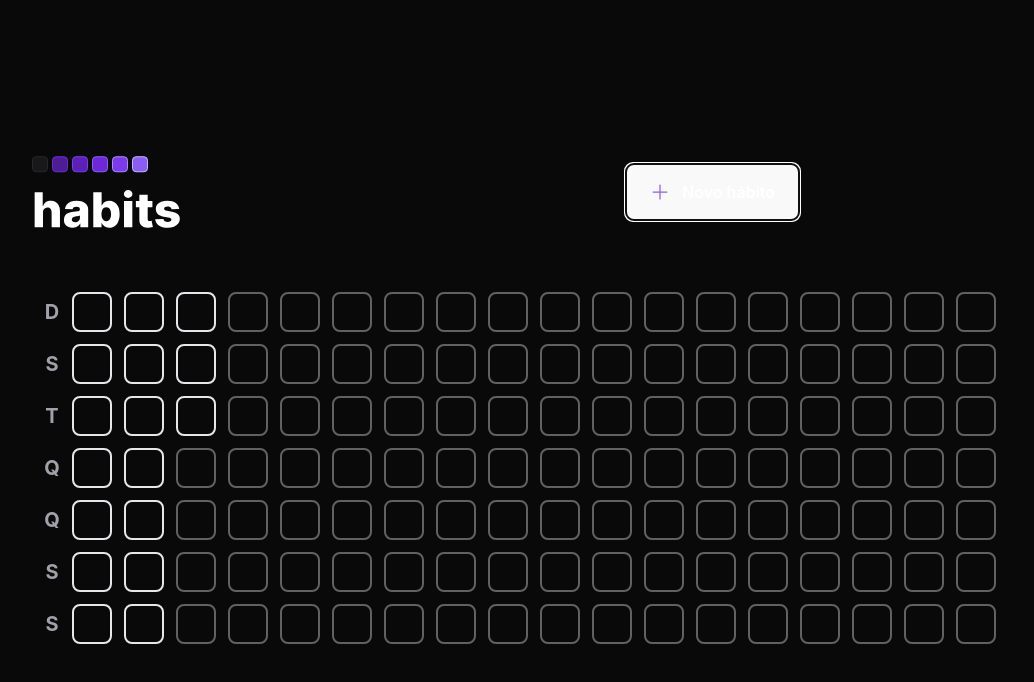
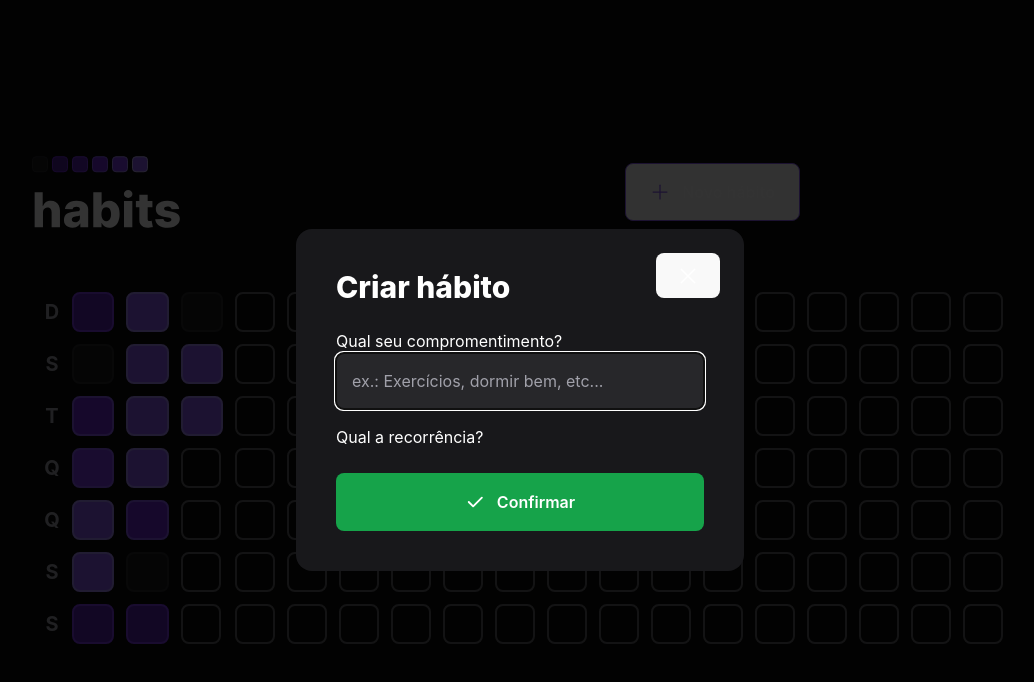
Before and after one commit to PauloHBLima/nlw-setup-web, a React (Vite) app: page / in a window 1280 px wide. Both pictures are taken after a click on the button "Novo hábito". Shown: the top 682 px of the page, without its empty margins (120-1154 px from the left). Built offline with nearby package versions, Linux system fonts and the light colour scheme.

Commit message:
components, Form, NewHabit, Progress

```diff
--- a/package.json
+++ b/package.json
@@ -9,6 +9,9 @@
     "preview": "vite preview"
   },
   "dependencies": {
+    "@radix-ui/react-dialog": "^1.0.2",
+    "@radix-ui/react-popover": "^1.0.3",
+    "clsx": "^1.2.1",
     "dayjs": "^1.11.7",
     "phosphor-react": "^1.4.1",
     "react": "^18.2.0",
--- a/src/components/HabitDay.tsx
+++ b/src/components/HabitDay.tsx
@@ -1,9 +1,47 @@
-/* interface HabitDayProps {
+import * as Popover from '@radix-ui/react-popover';
+import clsx from 'clsx';
+import { ProgressBar } from './ProgressBar';
+
+interface HabitDayProps {
     completed: number;
-} */
+    amount: number
+}
 
-export function HabitDay(){
+export function HabitDay({ completed, amount} : HabitDayProps){
+    const completedPorcentege = Math.round((completed / amount) *100)
+
+
     return (
-        <div className="w-10 h-10 bg-zinc-980 border-2 border-zinc-880 rounded-lg"></div>
+        <Popover.Root>
+        <Popover.Trigger
+        className={clsx("w-10 h-10 border-2 rounded-lg", {
+            'bg-zinc-900 border-zinc-800': completedPorcentege ===0,
+            'bg-violet-900 border-violet-700': completedPorcentege > 0 && completedPorcentege < 20,
+            'bg-violet-800 border-violet-600': completedPorcentege >= 20 && completedPorcentege < 40,
+            'bg-violet-700 border-violet-500': completedPorcentege >= 40 && completedPorcentege < 60,
+            'bg-violet-600 border-violet-500': completedPorcentege >= 60 && completedPorcentege < 80,
+            'bg-violet-500 border-violet-400': completedPorcentege >= 80,
+        })}
+        />
+
+
+        <Popover.Portal>
+            <Popover.Content
+            className='min-w-[320px] p-6 rounded 2xl bg-zinc-900 flex flex-col'>
+                <span
+                className='font-semibold text-zinc-400'>
+                terça-feira
+                </span>
+                <span
+                className='mt-1 font-extrabold loading-tight text-3xl'>
+                21/01
+                </span>
+
+                <ProgressBar progress={completedPorcentege} />
+
+                <Popover.Arrow height={8} width={16} className='fill-zinc-900'/>
+                </Popover.Content>
+        </Popover.Portal>
+        </Popover.Root>
     )
 }
--- a/src/components/Header.tsx
+++ b/src/components/Header.tsx
@@ -1,19 +1,40 @@
-import { Plus } from "phosphor-react";
+import { Plus, X } from "phosphor-react";
+import { useState } from "react";
+import * as Dialog from '@radix-ui/react-dialog';
 
 import logoImage from "../assets/logo.svg";
+import { NewHabitForm } from "./NewHabitForm";
 
 export function Header() {
+
   return (
     <div className="w-full max-w-3xl max-auto flex items-center justify-between">
     <img src={logoImage} alt="Habits" />
 
-    <button
+    <Dialog.Root>
+    <Dialog.Trigger
       type="button"
       className="border border-violet-500 font-semibold rounded-lg px-6 py-4 flex items-center gap-3 hover:border-violet-300"
     >
       <Plus size={20} className="text-violet-500" />
       Novo hábito
-    </button>
+    </Dialog.Trigger>
+
+    <Dialog.Portal>
+    <Dialog.Overlay className="w-screen h-screen bg-black/80 fixed inset-0"/>
+
+    <Dialog.Content className="absolute p-10 bg-zinc-900 rounded-2xl w-full max-w-md top-1/2 left-1/2 -translate-x-1/2 -translate-y-1/2">
+    <Dialog.Close className="absolute right-6 top-6 text-zing-400 hover:text-zinc-200">
+      <X size={24} aria-label="Fechar"/>
+    </Dialog.Close>
+   <Dialog.Title className="text-3xl loading-tight font-extrabold">
+    Criar hábito
+   </Dialog.Title>
+
+   <NewHabitForm />
+    </Dialog.Content>
+    </Dialog.Portal>
+    </Dialog.Root>
   </div>
   )
 }
--- /dev/null
+++ b/src/components/NewHabitForm.tsx
@@ -0,0 +1,28 @@
+import { Check } from "phosphor-react";
+
+export function NewHabitForm() {
+    return (
+        <form className="w-full flex flex-col mt-6">
+            <label htmlFor="title" className="font-semibols loading-tight">
+                Qual seu compromentimento?
+            </label>
+
+            <input
+            type="text"
+            id="title"
+            placeholder="ex.: Exercícios, dormir bem, etc..."
+            className="p-4 rounded-lg bg-zinc-800 text-white placeholder:text-zinc-400"
+            autoFocus
+            />
+
+            <label htmlFor="" className="font-semibols loading-tight mt-4">
+                Qual a recorrência?
+            </label>
+
+            <button type="submit" className="mt-6 rounded-lg p-4 gap-3 flex items-center justify-center font-semibold bg-green-600 hover:bg-green-500">
+            <Check size={20} weight="bold" />
+            Confirmar
+            </button>
+        </form>
+    )
+}
--- /dev/null
+++ b/src/components/ProgressBar.tsx
@@ -0,0 +1,17 @@
+interface ProgressBarProps {
+    progress: number;
+}
+
+export function ProgressBar(props: ProgressBarProps) {
+        return (
+        <div className='h-3 rounded-xl bg-zinc-700 w-full mt-4'>
+                <div
+                    role="progressbar"
+                    aria-label="Progresso de hábitos completados nesse dia"
+                    aria-valuenow={props.progress}
+                    className='h-3 rounded-xl bg-violet-600'
+                    style={{ width: `${props.progress}%` }}
+                />
+                </div>
+    )
+}
--- a/src/components/SummaryTable.tsx
+++ b/src/components/SummaryTable.tsx
@@ -26,7 +26,13 @@
 
       <div className="grid grid-rows-7 grid-flow-col gap-3">
         {SummaryDates.map((date) => {
-          return <HabitDay key={date.toString()} />;
+          return (
+          <HabitDay
+          key={date.toString()}
+          amount={5}
+          completed={Math.round(Math.random() * 5)}
+          />
+          )
         })}
 
         {amountOfDaysFill > 0 &&
```
Also changed, not shown: 1 other file (tests, documents, lock files or other folders).
